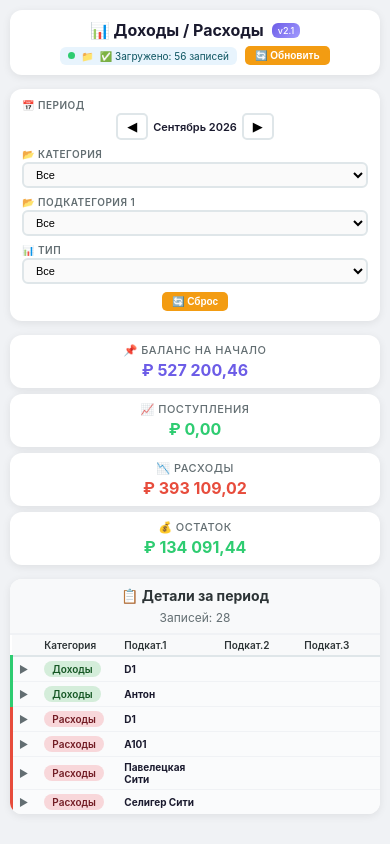
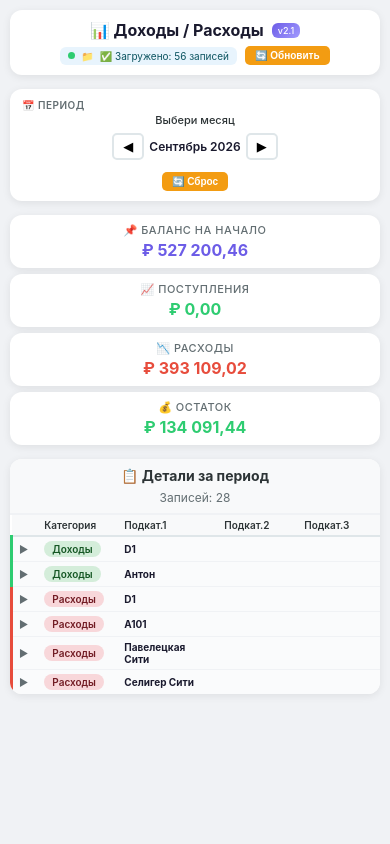
Before and after one commit to elenadochkina/Balance, a plain HTML site: page index.html in a window 390 px wide. Drawn offline with Linux system fonts and the light colour scheme.

Commit message:
Add files via upload

```diff
--- a/index.html
+++ b/index.html
@@ -144,16 +144,14 @@
             margin-bottom: 14px;
             display: flex;
             flex-wrap: wrap;
-            align-items: flex-end;
-            gap: 10px;
+            align-items: center;
+            gap: 12px;
         }
 
         .filter-group {
             display: flex;
             flex-direction: column;
             gap: 2px;
-            flex: 1 1 110px;
-            min-width: 95px;
         }
 
         .filter-group label {
@@ -164,20 +162,16 @@
             letter-spacing: 0.5px;
         }
 
-        .filter-group select {
-            padding: 6px 10px;
-            border: 2px solid #dfe6e9;
-            border-radius: 6px;
-            font-size: 12px;
-            background: #fafafa;
-            transition: border-color 0.2s;
-            width: 100%;
-            cursor: pointer;
+        .filter-group .month-selector {
+            display: flex;
+            align-items: center;
+            gap: 10px;
         }
 
-        .filter-group select:focus {
-            outline: none;
-            border-color: #6c5ce7;
+        .filter-group .month-selector .month-label {
+            font-size: 13px;
+            font-weight: 500;
+            color: #2d3436;
         }
 
         .filter-group .month-nav {
@@ -204,8 +198,8 @@
 
         .filter-group .month-nav .month-display {
             font-weight: 600;
-            font-size: 13px;
-            min-width: 80px;
+            font-size: 14px;
+            min-width: 100px;
             text-align: center;
         }
 
@@ -382,11 +376,6 @@
             font-size: 12px;
         }
 
-        table tbody tr.detail-row .detail-indent {
-            display: inline-block;
-            width: 16px;
-        }
-
         table tbody tr.detail-row .sub2-text {
             color: #2d3436;
         }
@@ -399,16 +388,16 @@
         table tbody tr.detail-row .comment-text {
             color: #636e72;
             font-size: 11px;
-            max-width: 150px;
-            white-space: nowrap;
-            overflow: hidden;
-            text-overflow: ellipsis;
-            display: inline-block;
+            word-wrap: break-word;
+            white-space: normal;
+            max-width: 200px;
+            line-height: 1.4;
         }
 
         table tbody tr.detail-row .date-text {
             color: #636e72;
             font-size: 11px;
+            white-space: nowrap;
         }
 
         .text-income {
@@ -490,10 +479,7 @@
         /* ===== RESPONSIVE ===== */
         @media (max-width: 1024px) {
             .summary { grid-template-columns: repeat(2, 1fr); }
-            .filters { gap: 8px; }
-            .filter-group { flex: 1 1 100px; min-width: 85px; }
-            table th, table td { padding: 4px 8px; font-size: 11px; }
-            table tbody tr.detail-row .comment-text { max-width: 100px; }
+            table tbody tr.detail-row .comment-text { max-width: 150px; }
         }
 
         @media (max-width: 768px) {
@@ -502,8 +488,7 @@
             .header h1 { font-size: 18px; justify-content: center; }
             .header-actions { justify-content: center; }
             .filters { padding: 10px 12px; flex-direction: column; align-items: stretch; }
-            .filter-group { flex: 1 1 auto; min-width: unset; }
-            .filter-group .month-nav { justify-content: center; }
+            .filter-group .month-selector { flex-direction: column; align-items: center; gap: 6px; }
             .filters-actions { margin-left: 0; justify-content: center; }
             .summary { grid-template-columns: 1fr 1fr; gap: 6px; }
             .summary-card { padding: 8px 12px; }
@@ -511,7 +496,7 @@
             .table-wrapper .table-header { flex-direction: column; text-align: center; }
             table th, table td { padding: 4px 6px; font-size: 10px; }
             table tbody tr.detail-row td { padding: 3px 6px 3px 16px; font-size: 10px; }
-            table tbody tr.detail-row .comment-text { max-width: 60px; }
+            table tbody tr.detail-row .comment-text { max-width: 100px; font-size: 10px; }
         }
 
         @media (max-width: 480px) {
@@ -521,9 +506,9 @@
             .summary { grid-template-columns: 1fr; }
             .summary-card .value { font-size: 16px; }
             .header-actions .file-info { font-size: 10px; padding: 3px 8px; }
-            .filter-group select { font-size: 11px; padding: 4px 8px; }
-            .filter-group .month-nav .month-display { font-size: 11px; min-width: 60px; }
-            table tbody tr.detail-row .comment-text { max-width: 40px; }
+            .filter-group .month-nav .month-display { font-size: 12px; min-width: 70px; }
+            .filter-group .month-selector .month-label { font-size: 11px; }
+            table tbody tr.detail-row .comment-text { max-width: 60px; font-size: 9px; }
         }
     </style>
 </head>
@@ -550,34 +535,14 @@
     <section class="filters">
         <div class="filter-group">
             <label>📅 Период</label>
-            <div class="month-nav">
-                <button onclick="changeMonth(-1)">◀</button>
-                <span class="month-display" id="monthDisplay">—</span>
-                <button onclick="changeMonth(1)">▶</button>
+            <div class="month-selector">
+                <span class="month-label">Выбери месяц</span>
+                <div class="month-nav">
+                    <button onclick="changeMonth(-1)">◀</button>
+                    <span class="month-display" id="monthDisplay">—</span>
+                    <button onclick="changeMonth(1)">▶</button>
+                </div>
             </div>
-        </div>
-
-        <div class="filter-group">
-            <label>📂 Категория</label>
-            <select id="filterCategory" onchange="applyFilters()">
-                <option value="all">Все</option>
-            </select>
-        </div>
-
-        <div class="filter-group">
-            <label>📂 Подкатегория 1</label>
-            <select id="filterSub1" onchange="applyFilters()">
-                <option value="all">Все</option>
-            </select>
-        </div>
-
-        <div class="filter-group">
-            <label>📊 Тип</label>
-            <select id="filterType" onchange="applyFilters()">
-                <option value="all">Все</option>
-                <option value="income">Доходы</option>
-                <option value="expense">Расходы</option>
-            </select>
         </div>
 
         <div class="filters-actions">
@@ -620,7 +585,7 @@
                         <th style="min-width:100px;">Подкат.1</th>
                         <th style="min-width:80px;">Подкат.2</th>
                         <th style="min-width:80px;">Подкат.3</th>
-                        <th style="min-width:120px;">Комментарий</th>
+                        <th style="min-width:140px;">Комментарий</th>
                         <th style="min-width:80px;">Доход (+)</th>
                         <th style="min-width:80px;">Расход (-)</th>
                         <th style="min-width:75px;">Дата</th>
@@ -728,7 +693,6 @@
 
     function render() {
         updateMonthDisplay();
-        populateFilterOptions();
         const filtered = getFilteredData();
         renderTable(filtered);
         renderSummary(filtered);
@@ -738,17 +702,7 @@
     function getFilteredData() {
         if (transactions.length === 0) return [];
 
-        const cat = document.getElementById('filterCategory').value;
-        const sub1 = document.getElementById('filterSub1').value;
-        const type = document.getElementById('filterType').value;
-
         let data = transactions.filter(t => t.month === currentMonth);
-
-        if (cat !== 'all') data = data.filter(t => t.category === cat);
-        if (sub1 !== 'all') data = data.filter(t => t.subcategory1 === sub1);
-
-        if (type === 'income') data = data.filter(t => (t.income || 0) > 0);
-        else if (type === 'expense') data = data.filter(t => (t.expense || 0) > 0);
 
         // Сортировка: сначала Доходы, потом Расходы, внутри по подкатегории 1
         data.sort((a, b) => {
@@ -826,7 +780,6 @@
         sortedKeys.forEach(key => {
             const group = groups[key];
             const isExpanded = expandedGroups.has(key);
-            const groupId = 'group_' + rowIndex;
 
             // Определяем класс для группы
             const groupClass = group.category === 'Доходы' ? 'group-income' : 'group-expense';
@@ -871,9 +824,8 @@
                     };
                     const statusClass = statusMap[item.status] || 'status-notpaid';
 
-                    // Комментарий с обрезкой для компактности
+                    // Комментарий с переносом строк
                     const comment = item.comment || '';
-                    const commentDisplay = comment.length > 30 ? comment.slice(0, 27) + '...' : comment;
 
                     html += `
                         <tr class="detail-row">
@@ -882,7 +834,7 @@
                             <td></td>
                             <td><span class="sub2-text">${item.subcategory2 || ''}</span></td>
                             <td><span class="sub3-text">${item.subcategory3 || ''}</span></td>
-                            <td><span class="comment-text" title="${comment}">${commentDisplay}</span></td>
+                            <td><span class="comment-text">${comment}</span></td>
                             <td class="text-income">${incomeStr ? '₽ ' + incomeStr : ''}</td>
                             <td class="text-expense">${expenseStr ? '₽ ' + expenseStr : ''}</td>
                             <td>
@@ -973,49 +925,6 @@
     }
 
     // ============================================================
-    //  FILTERS
-    // ============================================================
-
-    function populateFilterOptions() {
-        const monthData = transactions.filter(t => t.month === currentMonth);
-
-        const cats = new Set();
-        monthData.forEach(t => cats.add(t.category));
-        const catSelect = document.getElementById('filterCategory');
-        const currentCat = catSelect.value;
-        catSelect.innerHTML = '<option value="all">Все</option>';
-        Array.from(cats).filter(c => c).sort().forEach(c => {
-            catSelect.innerHTML += `<option value="${c}">${c}</option>`;
-        });
-        if (Array.from(cats).includes(currentCat)) catSelect.value = currentCat;
-        else catSelect.value = 'all';
-
-        const sub1s = new Set();
-        monthData.forEach(t => sub1s.add(t.subcategory1));
-        const sub1Select = document.getElementById('filterSub1');
-        const currentSub1 = sub1Select.value;
-        sub1Select.innerHTML = '<option value="all">Все</option>';
-        Array.from(sub1s).filter(s => s).sort().forEach(s => {
-            sub1Select.innerHTML += `<option value="${s}">${s}</option>`;
-        });
-        if (Array.from(sub1s).includes(currentSub1)) sub1Select.value = currentSub1;
-        else sub1Select.value = 'all';
-    }
-
-    function applyFilters() {
-        expandedGroups.clear();
-        render();
-    }
-
-    function resetFilters() {
-        document.getElementById('filterCategory').value = 'all';
-        document.getElementById('filterSub1').value = 'all';
-        document.getElementById('filterType').value = 'all';
-        expandedGroups.clear();
-        render();
-    }
-
-    // ============================================================
     //  MONTH NAVIGATION
     // ============================================================
 
@@ -1049,6 +958,15 @@
 
     function updateRecordCount(count) {
         document.getElementById('recordCount').textContent = 'Записей: ' + count;
+    }
+
+    // ============================================================
+    //  RESET FILTERS (оставили только для совместимости)
+    // ============================================================
+
+    function resetFilters() {
+        // Просто перерисовываем
+        render();
     }
 
     // ============================================================
```
